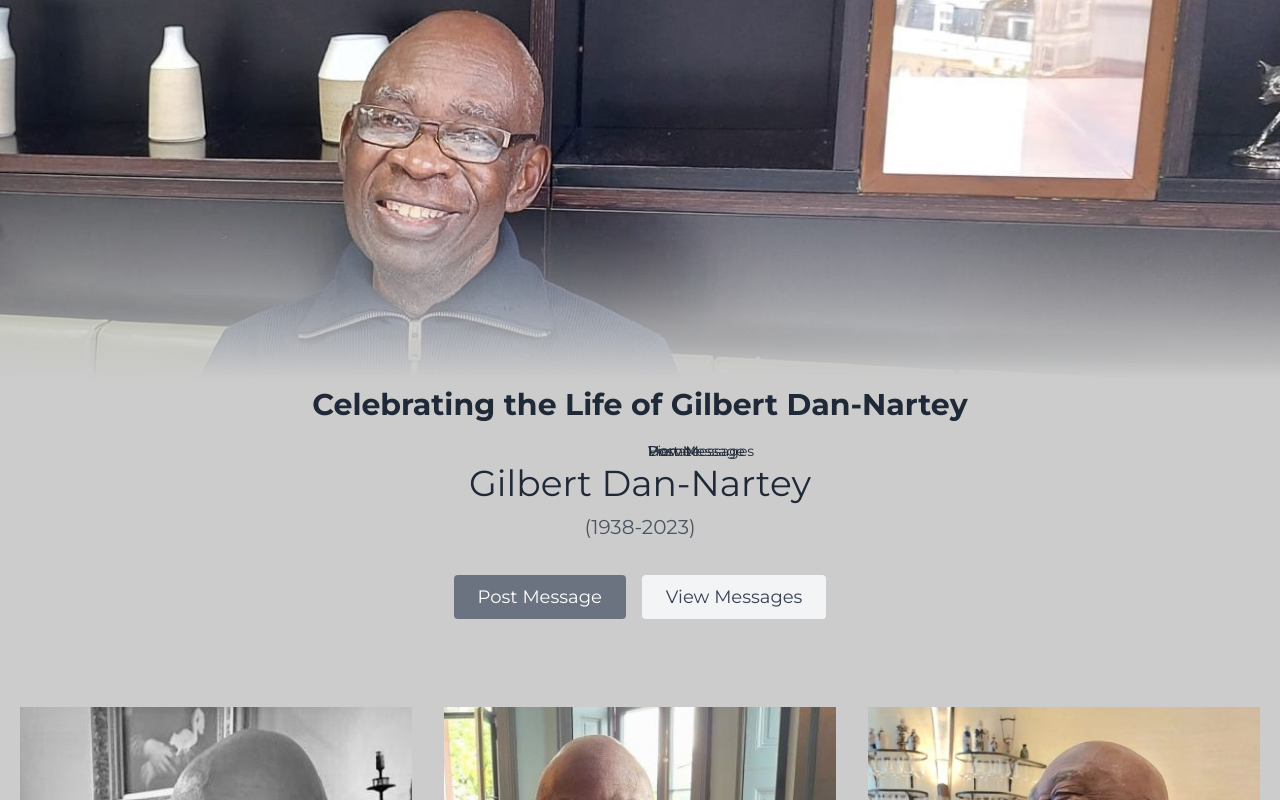
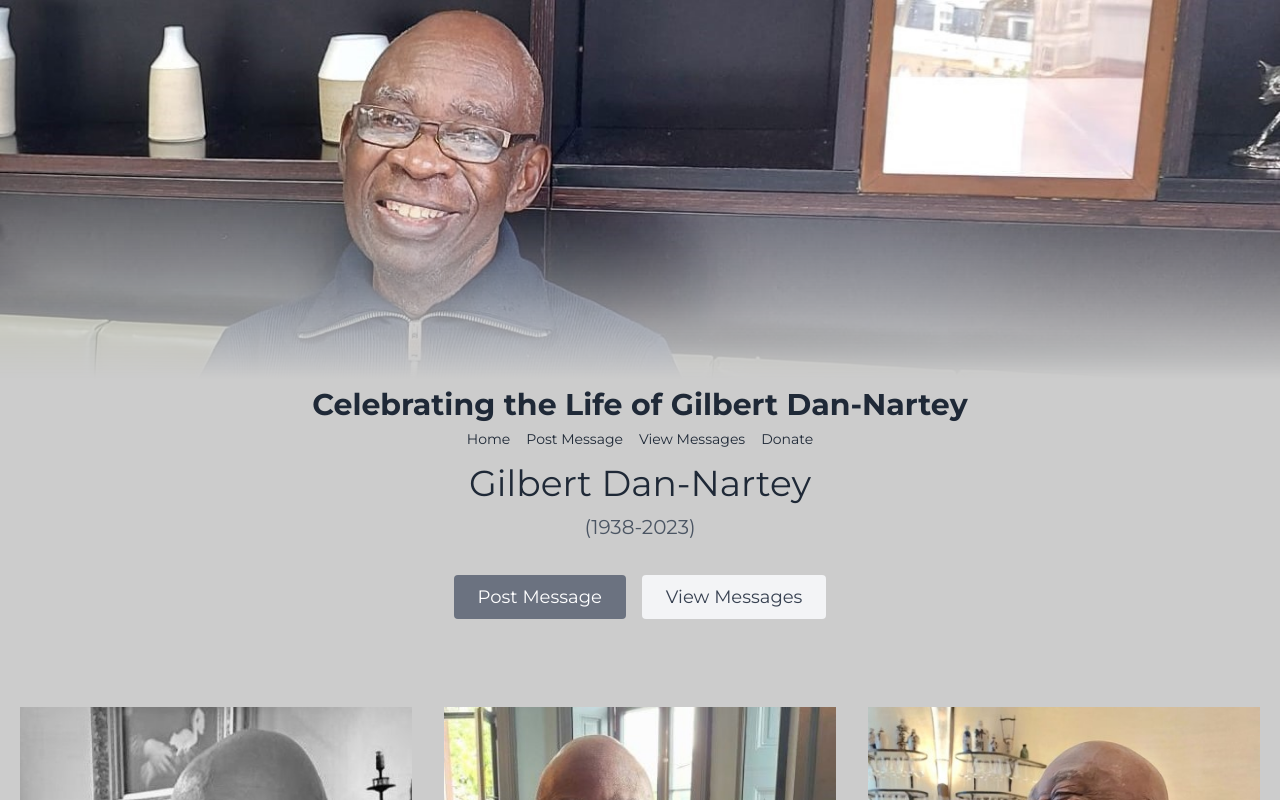
Before and after one commit to kristin-davida/remembering_gilbert_dan_nartey, a Next.js app: page / in a window 1280 px wide. Shown: the top 800 px of the page. Built offline with nearby package versions, Linux system fonts and the light colour scheme.

Commit message:
design stage 8- attempts to scale header

```diff
--- a/components/HomeHeader.jsx
+++ b/components/HomeHeader.jsx
@@ -17,23 +17,23 @@ const Header = () => {
                     </div>
                 </div>
                 <div className="container mx-auto flex px-5 py-2 items-center justify-center flex-row flex-col">
-                    <div className=" items-center text-base justify-center px-4">
-                        <a className="px-2 absolute">
+                    <div className=" items-center text-base justify-center px-4 absolute">
+                        <a className="px-2">
                             <Link href="/">
                                 <span className="cursor-pointer text-sm text-gray-800">Home</span>
                             </Link>
                         </a>
-                        <a className="px-2 absolute">
+                        <a className="px-2">
                             <Link href="/post-message">
                                 <span className="cursor-pointer text-sm text-gray-800">Post Message</span>
                             </Link>
                         </a>
-                        <a className="px-2 absolute">
+                        <a className="px-2">
                             <Link href="/view-messages">
                                 <span className="cursor-pointer text-sm text-gray-800">View Messages</span>
                             </Link>
                         </a>
-                        <a className="px-2 absolute">
+                        <a className="px-2">
                             <Link href="/donate">
                                 <span className="cursor-pointer text-sm text-gray-800">Donate</span>
                             </Link>
```
